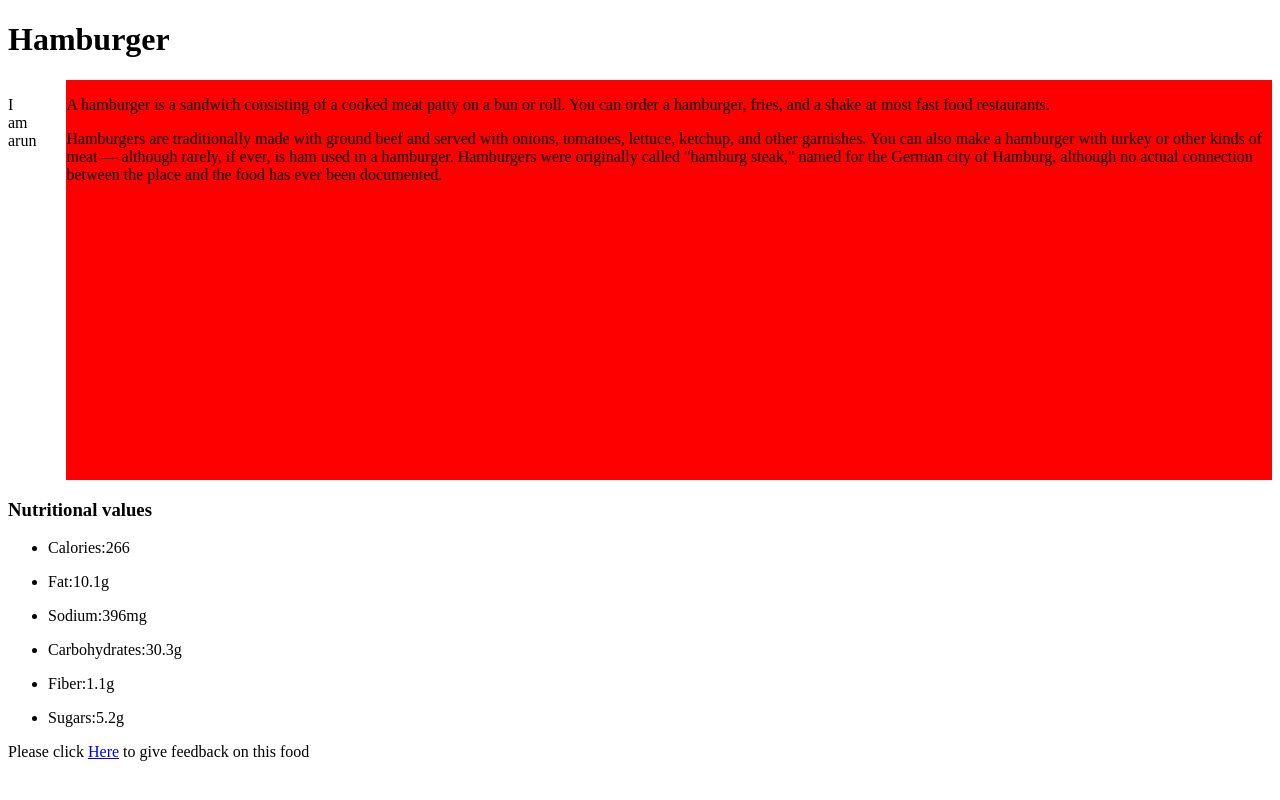
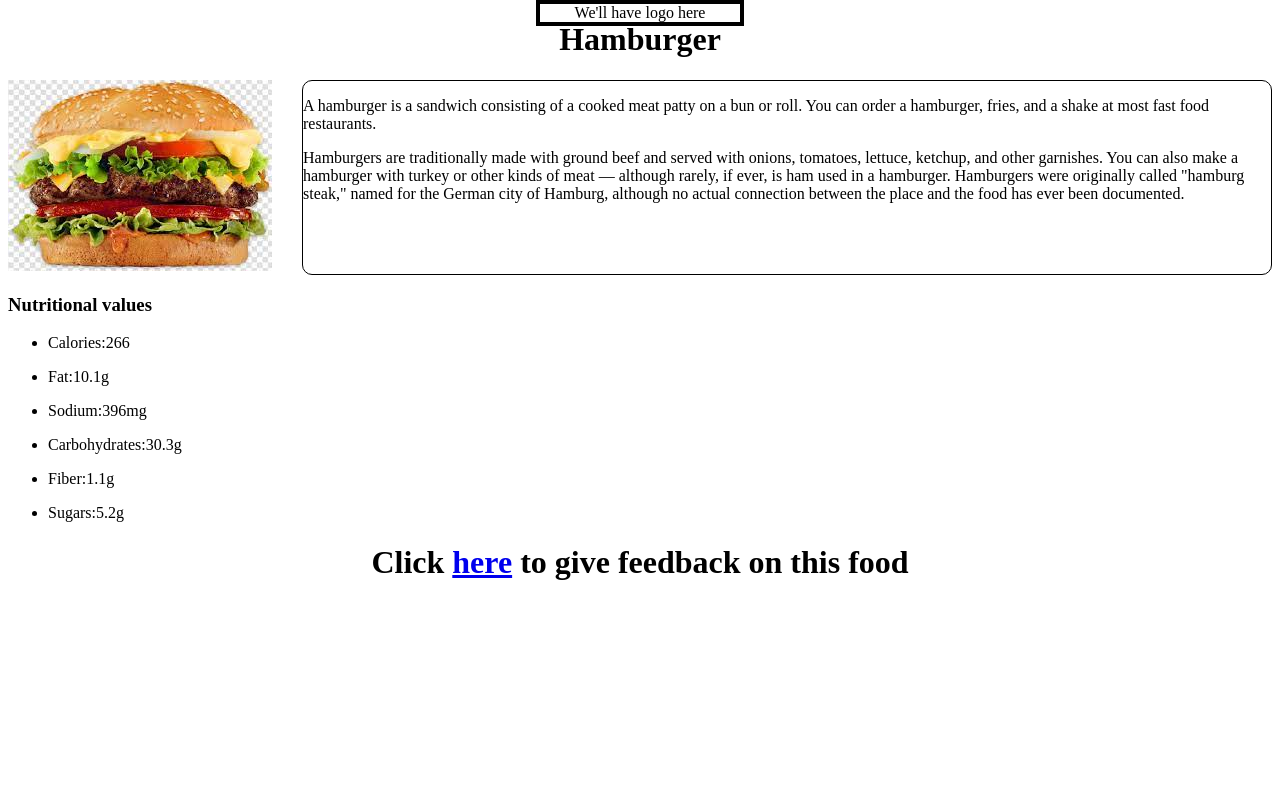
Before and after one commit to subratppandey/Fisk-Serve, a PHP site: page /launch.html in a window 1280 px wide. Run offline with PHP 8.4, Linux system fonts and the light colour scheme.

Commit message:
Final work on launch.html and launch.css

```diff
--- a/launch.css
+++ b/launch.css
@@ -1,12 +1,26 @@
 .container{
-    height:400px;
     display:flex;
     justify-content:space-evenly;
 }
 .description{
-    background-color: red;
+
+    border:1px solid;
+    border-radius:10px;
     margin-left:30px;
 }
-/* .picture{
-    width:600px;
-} */
+h1{
+    text-align: center;
+}
+.logo{
+    margin-top: 5px;
+    text-align: center;
+    border: 4px solid black;
+    position: absolute;
+    left: 50%;
+    transform: translate(-50%, -100%);
+    width: 200px;
+
+}
+.feedback{
+    text-align: center;
+}
--- a/launch.html
+++ b/launch.html
@@ -8,12 +8,12 @@
     <link rel="stylesheet" href="launch.css">
 </head>
 <body>
+    <header class = "logo" > We'll have logo here</header>
     <h1>Hamburger</h1>
     <div class="container">
 
         <div class="picture">
-        <!-- <img src="../images/hamburger.jpg" alt="Picture of the Hamburger"> -->
-        <p>I am arun</p>
+        <img src="../images/hamburger.jpg" alt="Picture of the Hamburger">
        </div>
 
         <div class="description">
@@ -38,7 +38,8 @@
 
     </ul>
 
-    <p>Please click <a href="https://www.w3schools.com">Here</a>
-        to give feedback on this food</p>
+    <div class="feedback"><h1>Click <a href="https://www.w3schools.com">here</a>
+        to give feedback on this food</h1>
+    </div>
 </body>
 </html>
```
